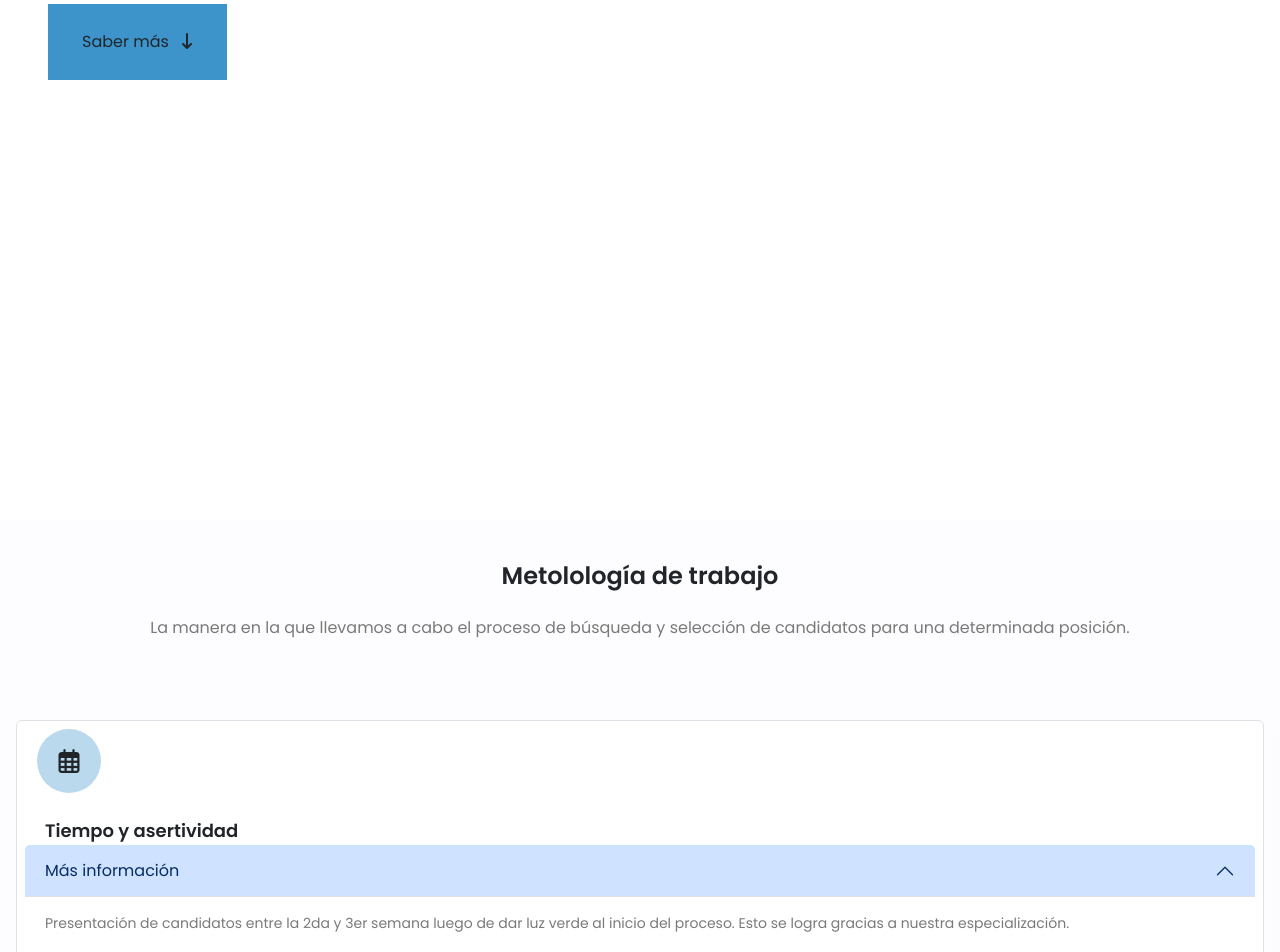
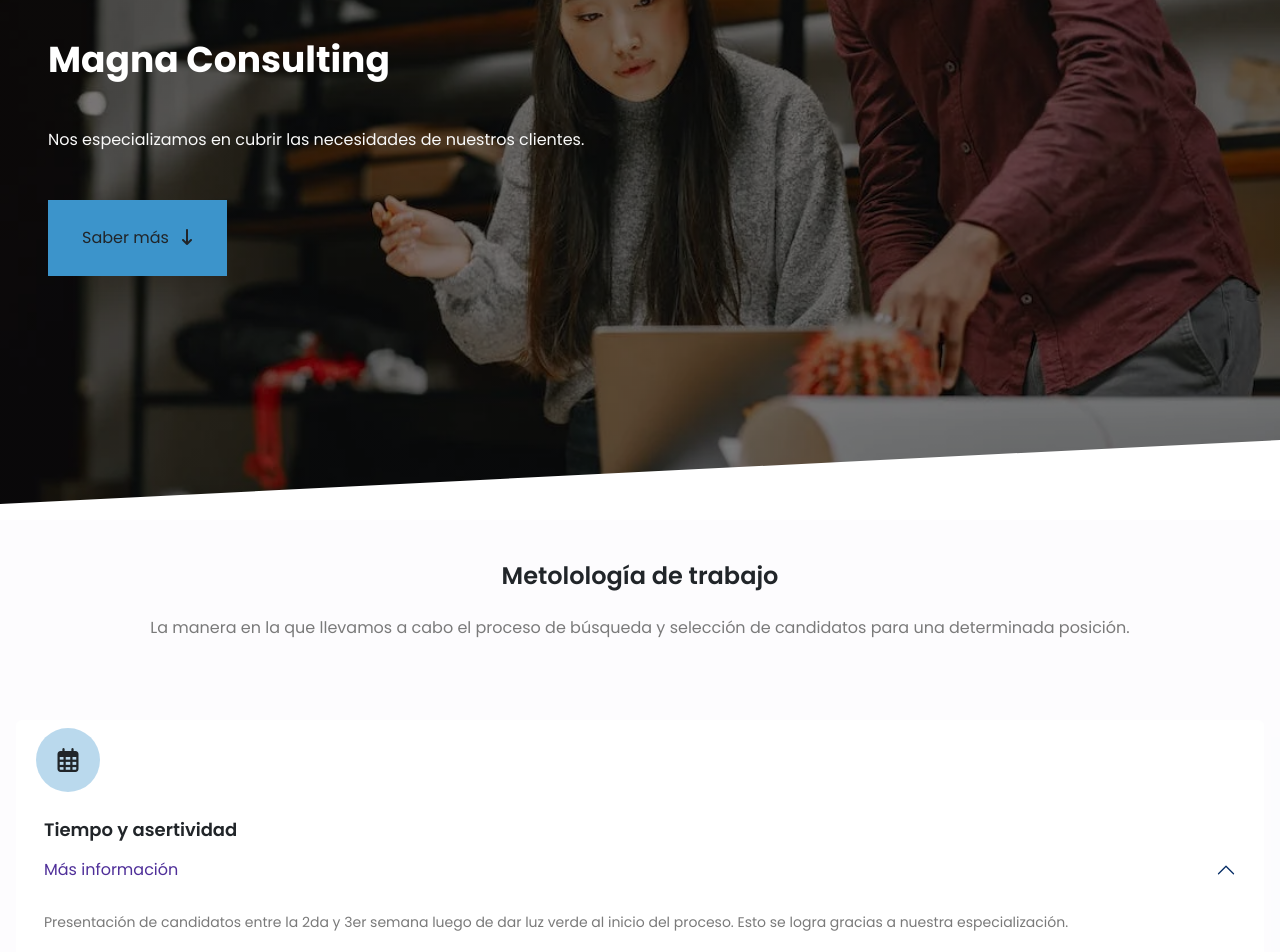
Before and after one commit to gszcode/gscode, a React (Vite) app: page / in a window 1280 px wide. Shown: the part 280-1232 px from the top of the page. Built offline with nearby package versions, Linux system fonts and the light colour scheme.

Commit message:
estilos ajustados a acordion de metodologias

```diff
--- a/src/App.css
+++ b/src/App.css
@@ -4,8 +4,68 @@
   box-sizing: border-box;
   font-family: 'Montserrat', sans-serif;
   font-family: 'Poppins', sans-serif;
+  transition: all 300ms;
 }
 
-.nav-transition {
-  transition: all 500ms ease-in;
+.background-main {
+  background-repeat: no-repeat;
+  background-size: cover;
+  background-position: center center;
+  height: 100%;
+  width: 100%;
+  top: 0;
+  left: 0;
+  position: absolute;
+  display: flex;
+  justify-content: center;
+  align-items: center;
+  animation: slide 9s infinite;
 }
+
+@keyframes slide {
+  0% {
+    background-image: linear-gradient(rgba(0, 0, 0, 0.5), rgba(0, 0, 0, 0.5)),
+      url('./img/header-01.webp');
+  }
+  50% {
+    background-image: linear-gradient(rgba(0, 0, 0, 0.5), rgba(0, 0, 0, 0.5)),
+      url('./img/header-02.webp');
+  }
+  100% {
+    background-image: linear-gradient(rgba(0, 0, 0, 0.5), rgba(0, 0, 0, 0.5)),
+      url('./img/header-03.webp');
+  }
+}
+
+.break {
+  position: absolute;
+  bottom: 0;
+  left: 0;
+  width: 100%;
+  height: 100%;
+  clip-path: polygon(0 100%, 100% 100%, 100% 90%, 0 98%);
+}
+
+.accordion-item {
+  border: none !important;
+  border-bottom: 1px solid #e7e4e4 !important;
+}
+
+.accordion-button:focus {
+  border-color: none !important;
+  outline: none !important;
+  box-shadow: none !important;
+}
+
+.accordion-button {
+  color: #4f2f99 !important;
+  color: #eae4f740;
+  background-color: #fff !important;
+  box-shadow: none !important;
+}
+
+.div {
+  width: 90%;
+  border: 1px solid #efeeee;
+  margin: auto;
+}
```
